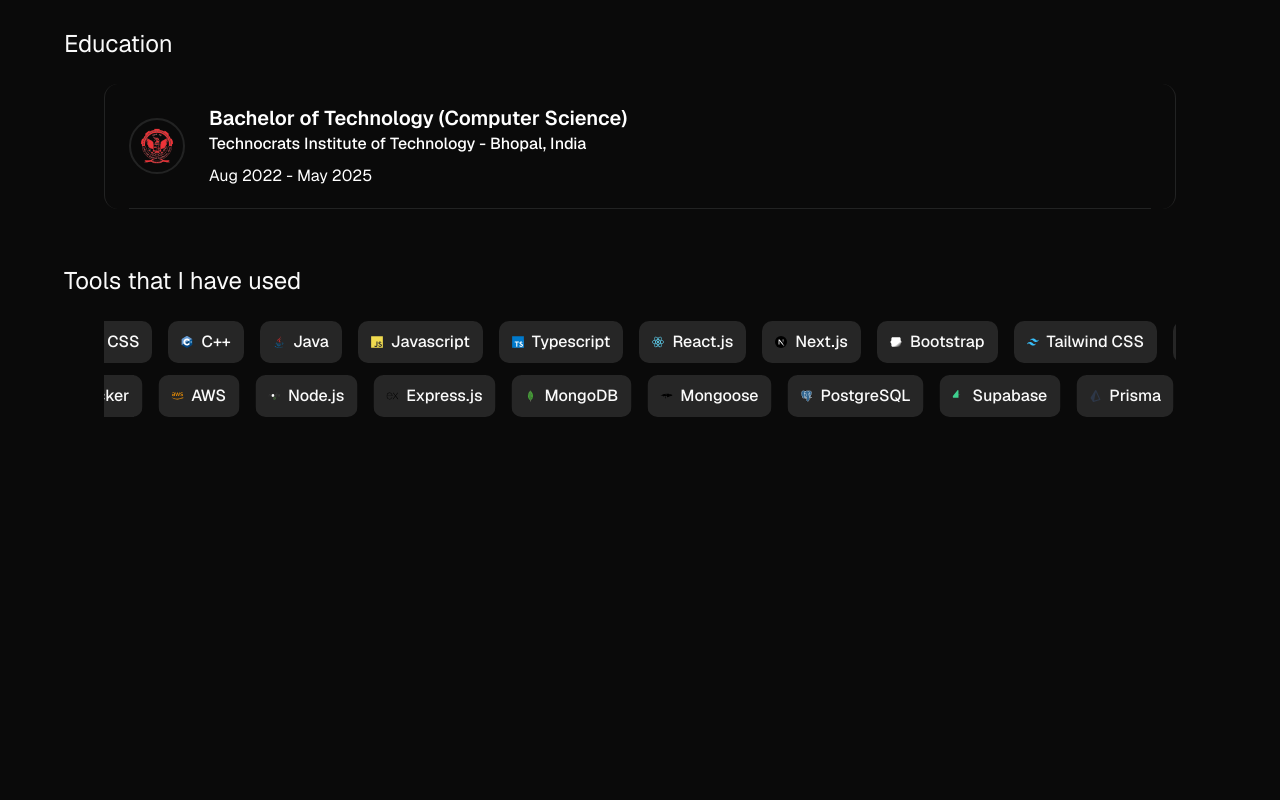
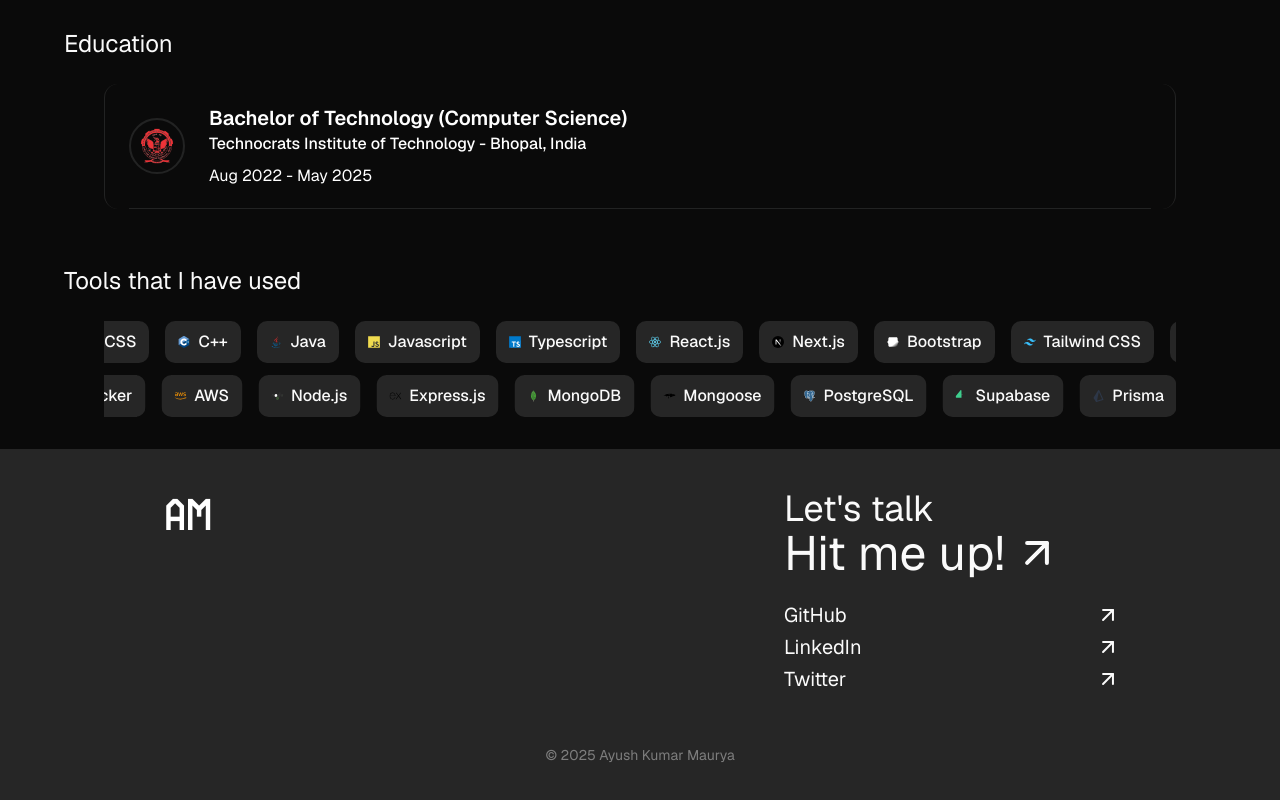
Before and after one commit to the-t3ch-wizard/portfolio, a Next.js app: page / in a window 1280 px wide. Shown: the part 1158-1958 px from the top of the page. Before the commit the page ends 1607 px from the top, so only its background shows below. Built offline with nearby package versions, Linux system fonts and the light colour scheme.

Commit message:
FEAT: add footer and improve ui

```diff
--- a/app/page.tsx
+++ b/app/page.tsx
@@ -1,7 +1,10 @@
 import EducationSection from "@/components/EducationSection";
 import ExperienceSection from "@/components/ExperienceSection";
+import Footer from "@/components/Footer";
+import GithubContributionSection from "@/components/GithubContributionSection";
 import HomeLandingSection from "@/components/HomeLandingSection";
 import SkillSection from "@/components/SkillSection";
+import { Github } from "lucide-react";
 
 export default function Home() {
   return (
@@ -18,6 +21,9 @@ export default function Home() {
       {/* skills section */}
       <SkillSection />
 
+      {/* footer */}
+      <Footer />
+
     </div>
   );
 }
--- a/components/ExperienceSection.tsx
+++ b/components/ExperienceSection.tsx
@@ -90,9 +90,9 @@ const ExperienceSection = () => {
                 <div className="w-full flex flex-col gap-2">
                   {
                     experience.responsibilities.map((responsibility, index) => (
-                      <div className="flex gap-2">
+                      <div className="flex gap-2 items-center">
                         -
-                        <p key={index} className="text-primary/90 md:text-lg leading-5 md:leading-7">
+                        <p key={index} className="text-primary/90 md:text-base leading-5 md:leading-7">
                           {responsibility}
                         </p>
                       </div>
--- /dev/null
+++ b/components/Footer.tsx
@@ -0,0 +1,70 @@
+import React from 'react'
+import Logo from '@/components/logo'
+import { ArrowRight } from 'lucide-react'
+import Link from 'next/link'
+
+const Footer = () => {
+
+  const socials = [
+    {
+      label: "GitHub",
+      url: "https://github.com/the-t3ch-wizard/"
+    },
+    {
+      label: "LinkedIn",
+      url: "https://www.linkedin.com/in/ayushkumarmaurya01/"
+    },
+    {
+      label: "Twitter",
+      url: "https://x.com/the_t3ch_wizard/"
+    },
+  ]
+
+  return (
+    <div className="w-full bg-secondary p-6 md:px-40 flex flex-col gap-6 py-10">
+
+      <div className="w-full flex flex-col md:flex-row md:justify-between gap-6">
+        <div className="hidden md:block">
+          <Logo />
+        </div>
+        <div className="md:hidden">
+          <Logo variant="small" />
+        </div>
+
+        <div className="md:w-[35%] flex flex-col gap-6">
+          <div className="w-full flex flex-col">
+            <h1 className="text-3xl md:text-4xl">
+              Let's talk
+            </h1>
+            <Link href="/contact" className="flex gap-2 items-center group hover:text-primary/50 transition-all duration-500 ease-out w-fit cursor-pointer">
+              <h3 className="text-4xl md:text-5xl">
+                Hit me up!
+              </h3>
+              <ArrowRight className="size-12 -rotate-45 group-hover:rotate-0 transition-all duration-500 ease-out" />
+            </Link>
+          </div>
+
+          <div className="w-full flex flex-col gap-1">
+          {
+            socials.map((social, index) => (
+              <Link key={index} href={social.url} target="_blank" className="flex justify-between items-center group text-xl hover:text-primary/50 transition-all duration-500 ease-out">
+                {social.label}
+                <ArrowRight className="size-6 -rotate-45 group-hover:rotate-0 transition-all duration-500 ease-out" />
+              </Link>
+            ))
+          }
+          </div>
+        </div>
+      </div>
+
+      <div className="w-full flex justify-center text-primary/40 pt-7">
+        <p className="text-sm">
+          &copy; 2025 Ayush Kumar Maurya
+        </p>
+      </div>
+
+    </div>
+  )
+}
+
+export default Footer
--- a/components/SkillSection.tsx
+++ b/components/SkillSection.tsx
@@ -207,7 +207,6 @@ const SkillSection = () => {
       </h3>
 
       <div className="flex flex-col gap-3 px-2 md:px-[6.5rem]">
-        {/* <div className="flex gap-3"> */}
         <Marquee gradient={false} pauseOnHover={true} speed={25}>
         {
           frontendSkills.map((skill, index) => (
@@ -229,7 +228,6 @@ const SkillSection = () => {
           ))
         }
         </Marquee>
-        {/* </div> */}
         <Marquee direction="right" gradient={false} pauseOnHover={true} speed={25}>
         {
           backendSkills.map((skill, index) => (
--- a/components/logo.tsx
+++ b/components/logo.tsx
@@ -1,7 +1,27 @@
 
-function Logo() {
+import { cn } from "@/lib/utils"
+
+type LogoProps = {
+  variant?: "small" | "medium" | "large" | "xl"
+  className?: string
+}
+
+function Logo({ variant = "medium", className }: LogoProps) {
+  const sizeClasses = {
+    small: "w-10 h-10 text-[1.8rem] -tracking-[3px]",
+    medium: "w-14 h-14 text-[2.5rem] -tracking-[4px]",
+    large: "w-20 h-20 text-[3.5rem] -tracking-[5px]",
+    xl: "w-28 h-28 text-[5rem] -tracking-[7px]"
+  }
+
   return (
-    <div className="w-14 h-14 font-manolo-mono rounded-full text-[2.5rem] -tracking-[4px] flex justify-center items-center text-primary">
+    <div
+      className={cn(
+        "font-manolo-mono rounded-full flex justify-center items-center text-primary",
+        sizeClasses[variant],
+        className
+      )}
+    >
       AM
     </div>
   )
```
